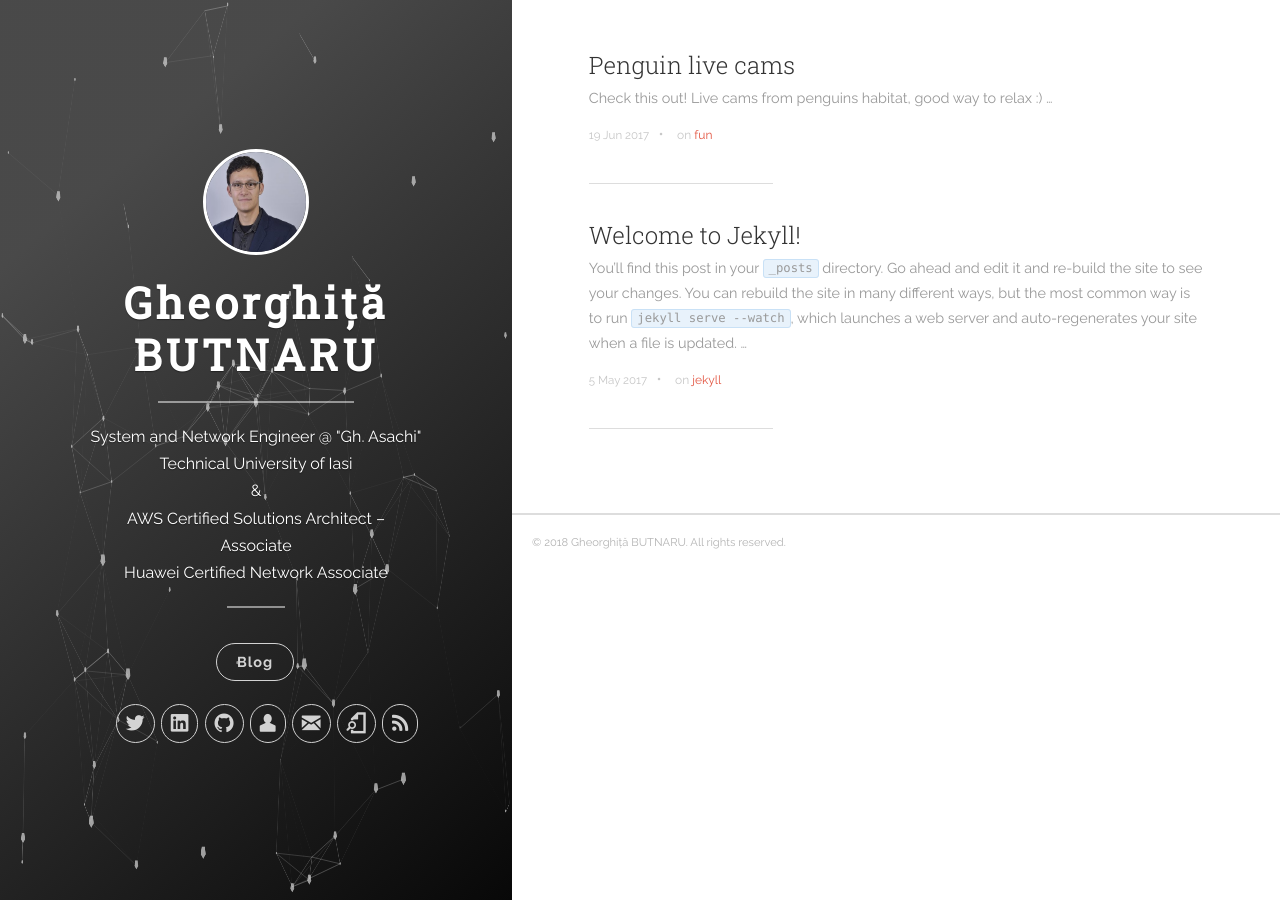
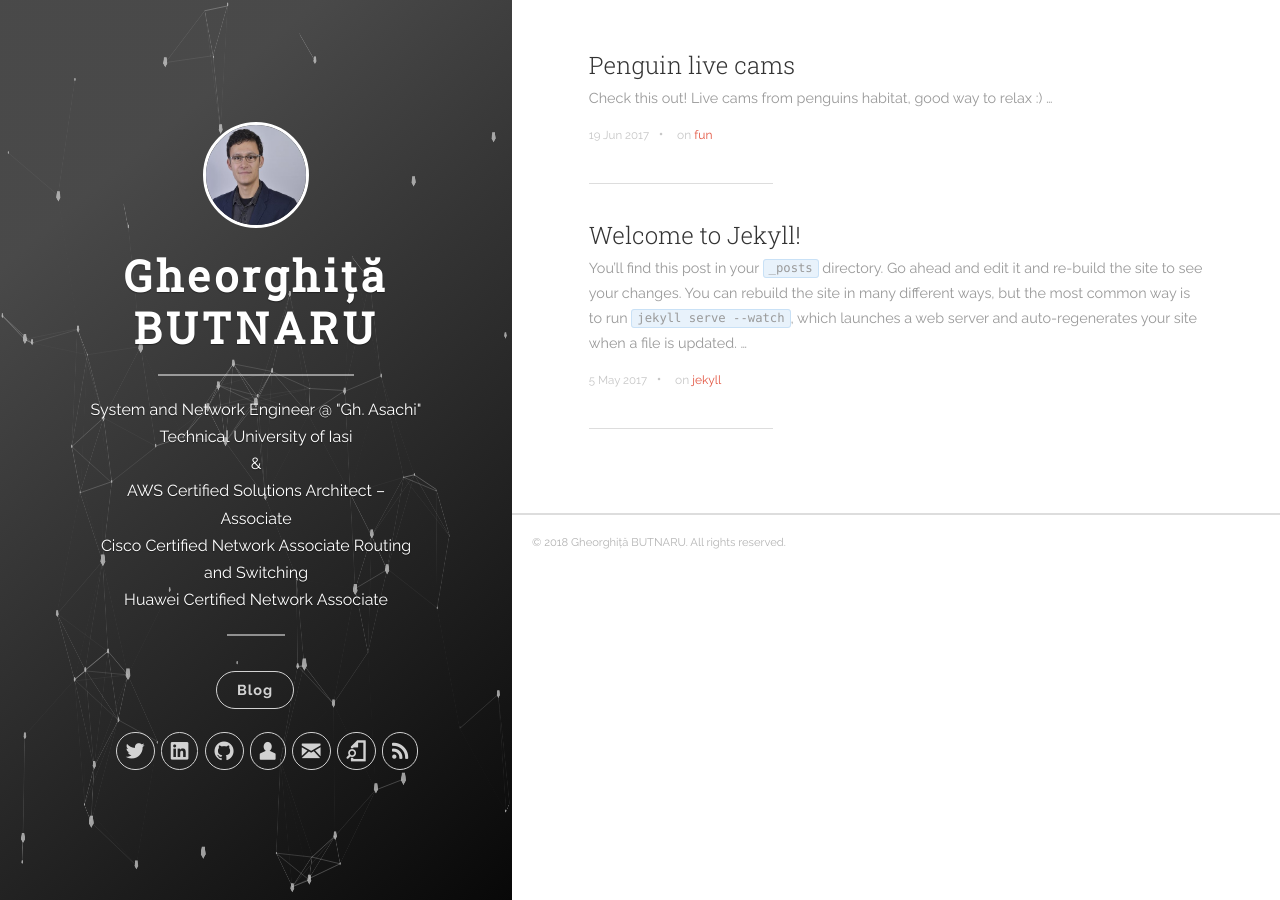
Before and after one commit to Gheorghita/website, a Jekyll site: the page built from index.html, in a window 1280 px wide. Built offline with Jekyll 4.4.1, drawn with Linux system fonts in a browser that asks for light colours; nearby versions of some CDN libraries; the list of posts is cut into pages by our own code.

Commit message:
add Cisco certs

```diff
--- a/_config.yml
+++ b/_config.yml
@@ -4,8 +4,10 @@ description: 'System and Network Engineer @ &#34;Gh. Asachi&#34; Technical Unive
 description_url: 'http://www.tuiasi.ro'
 second_description: 'AWS Certified Solutions Architect – Associate<br>'
 second_description_url: 'https://www.certmetrics.com/amazon/public/badge.aspx?i=1&t=c&d=2017-02-21&ci=AWS00192670'
-third_description: 'Huawei Certified Network Associate<br>'
-third_description_url: '/images/Huawei'
+third_description: 'Cisco Certified Network Associate Routing and Switching<br>'
+third_description_url: '/images/CISCO/CCNA_R&S_432474170541FMYH.pdf'
+fourth_description: 'Huawei Certified Network Associate<br>'
+fourth_description_url: '/images/Huawei'
 url: 'https://gbutnaru.me'
 enforce_ssl: 'gbutnaru.me'
 baseurl: '/'
--- a/_includes/header.html
+++ b/_includes/header.html
@@ -18,6 +18,7 @@
             &amp;</br>
             <a href="{{ site.second_description_url }}"> {{ site.second_description }}</a>
             <a href="{{ site.third_description_url }}"> {{ site.third_description }}</a>
+            <a href="{{ site.fourth_description_url }}"> {{ site.fourth_description }}</a>
         </p>
         <hr class="panel-cover__divider panel-cover__divider--secondary">
 
```
Also changed, not shown: 2 other files.
